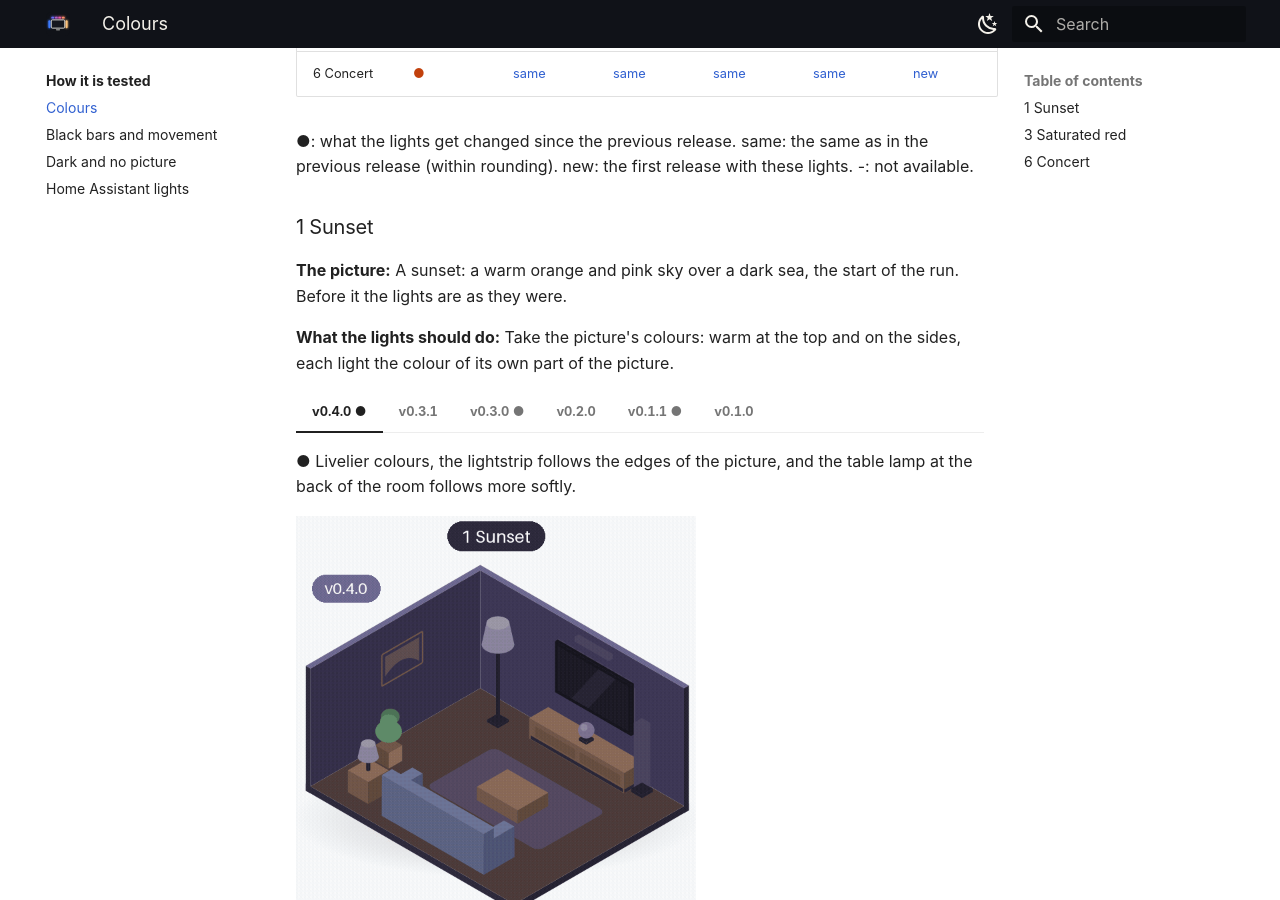
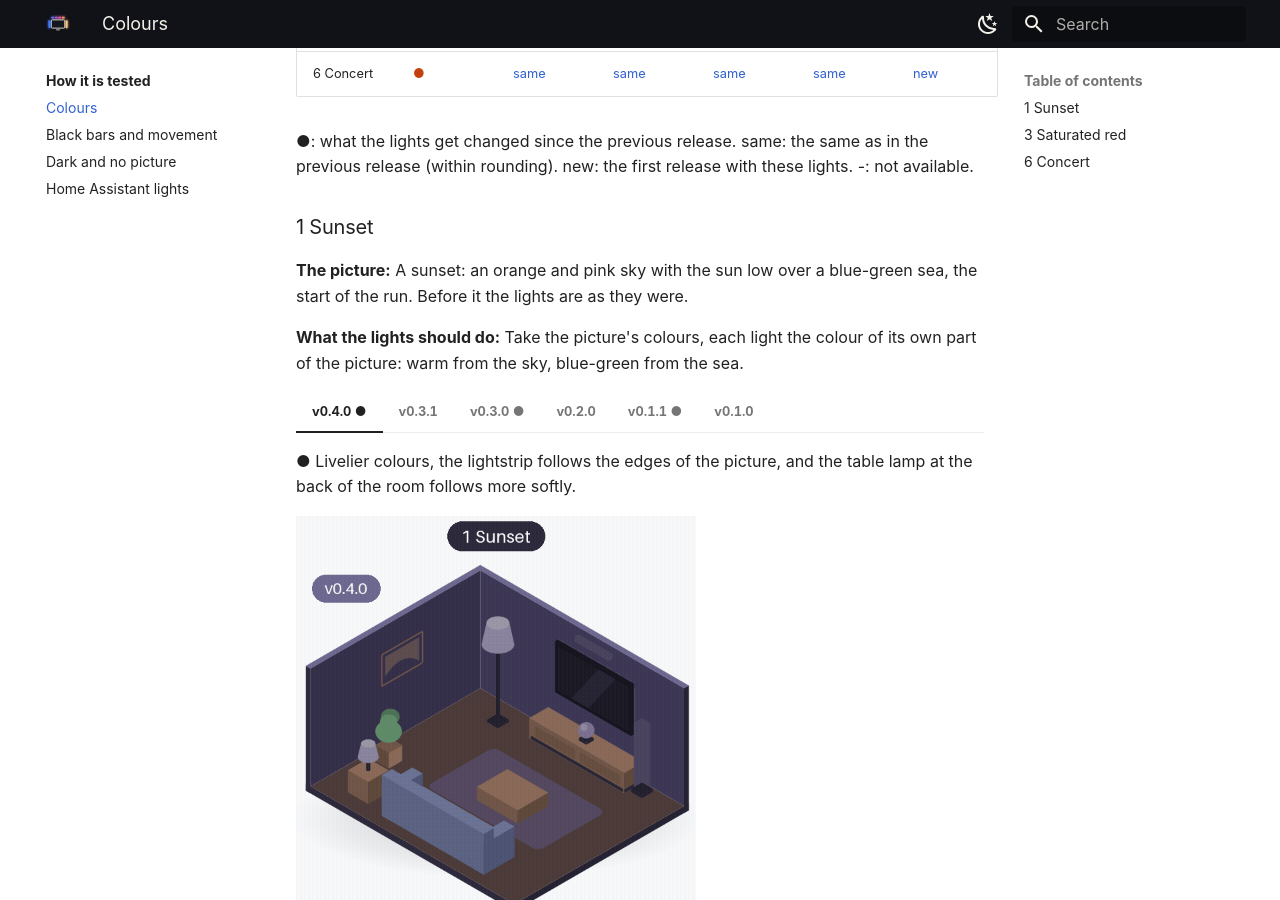
Before and after one commit to nicohabets/glowcast, an MkDocs documentation site: the page built from website/pages/testing/colours.md, in a window 1280 px wide and 900 px high, scrolled down 450 px. Built offline with MkDocs 1.6.1 and Material for MkDocs 9.7.7, drawn with Linux system fonts in a browser that asks for light colours.

Commit message:
Testing pages: the sunset's picture as it is drawn
Co-Authored-By: Claude Opus 5.5 <noreply@anthropic.com>

```diff
--- a/website/pages/testing/colours.md
+++ b/website/pages/testing/colours.md
@@ -13,9 +13,9 @@ How the lights take the colours of the picture: a warm sunset, a pure saturated
 
 ### 1 Sunset { #area-sunset }
 
-**The picture:** A sunset: a warm orange and pink sky over a dark sea, the start of the run. Before it the lights are as they were.
+**The picture:** A sunset: an orange and pink sky with the sun low over a blue-green sea, the start of the run. Before it the lights are as they were.
 
-**What the lights should do:** Take the picture's colours: warm at the top and on the sides, each light the colour of its own part of the picture.
+**What the lights should do:** Take the picture's colours, each light the colour of its own part of the picture: warm from the sky, blue-green from the sea.
 
 === "v0.4.0 ●"
 
```
Also changed, not shown: 1 other file.
